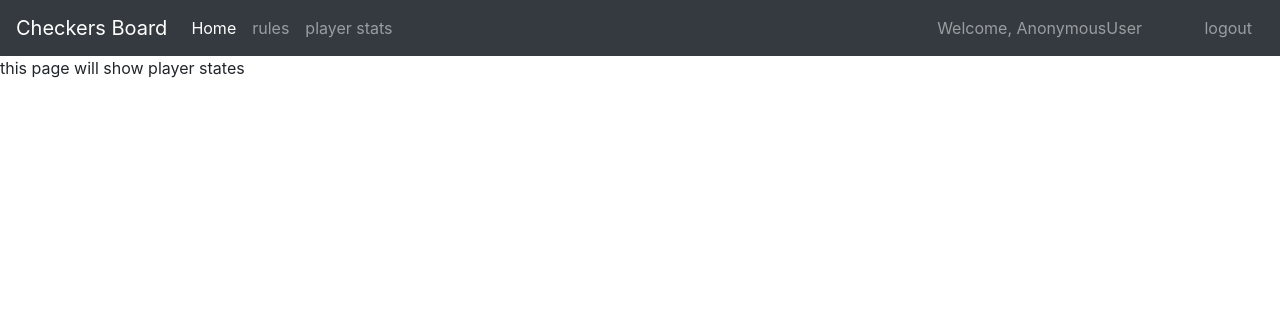
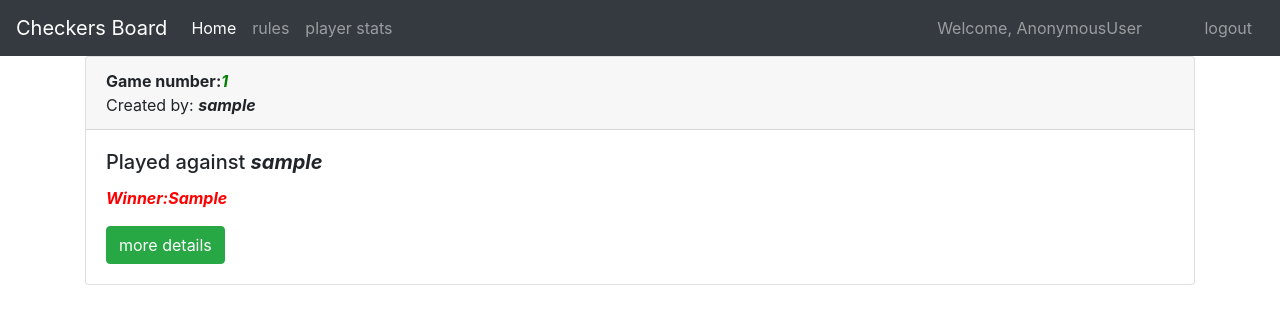
Before and after one commit to brucker3/CS5551, a Django app: template mysite/templates/checkers/player_stats.html in a window 1280 px wide. Shown: the top 324 px of the page. Run offline with Django 3.2, Linux system fonts and the light colour scheme; the template is opened without the code that fills it: most values are stand-ins (such as "Sample title", 1, 10 or a date in 2020); data that the repository does not hold is empty; some libraries are stand-ins or nearby versions.

Commit message:
player stats

```diff
--- a/mysite/checkers/models.py
+++ b/mysite/checkers/models.py
@@ -10,9 +10,13 @@ class Adherent(models.Model):
 
 
 class Game_Session(models.Model):
-	game_id = models.CharField(max_length=255)
+	game_id = models.CharField(max_length=255, primary_key=True)
 	game_object = models.TextField()
 	player1_username = models.CharField(max_length=255)
 	player2_username = models.CharField(max_length=255)
 	is_active = models.BooleanField(default=True)
 	is_open_to_join = models.BooleanField(default=True)
+
+class Winner(models.Model):
+    game = models.ForeignKey(Game_Session, on_delete=models.CASCADE, primary_key=True)
+    winner_user = models.CharField(max_length=255)
--- a/mysite/manage.py
+++ b/mysite/manage.py
@@ -2,7 +2,7 @@
 """Django's command-line utility for administrative tasks."""
 import os
 import sys
-#from mysite import start_redis_server
+from mysite import start_redis_server
 
 def main():
 	"""Run administrative tasks."""
--- a/mysite/templates/checkers/player_stats.html
+++ b/mysite/templates/checkers/player_stats.html
@@ -31,6 +31,24 @@
   </div>
 </nav>
 
-<div> this page will show player states   </div>
+
+{% for winner in winners %}
+
+
+<div class="container">
+<div class="card">
+  <div class="card-header">
+    <b>Game number:<span style="color:green"><i>{{winner.game.game_id}}</i></span></b> <br>Created by: <b><i>{{winner.game.player1_username}}</i></b>
+  </div>
+  <div class="card-body">
+    <h5 class="card-title">Played against <b><i>{{winner.game.player2_username}}</i></b></h5>
+    <p class="card-text"><b><span style="color:red"><i>Winner:{{winner.winner_user}}</i></span></b></p>
+    <a href="#" class="btn btn-success">more details</a>
+  </div>
+</div>
+</div>
+
+  {%endfor%}
+
 
 {% endblock %}
```
Also changed, not shown: mysite/checkers/consumers.py (+11 -3 lines), mysite/checkers/views.py (+10 -3 lines), mysite/checkers/migrations/0001_initial.py, mysite/checkers/migrations/0002_auto_20201201_2206.py (added), mysite/templates/game/room.html (line endings or trailing spaces).
